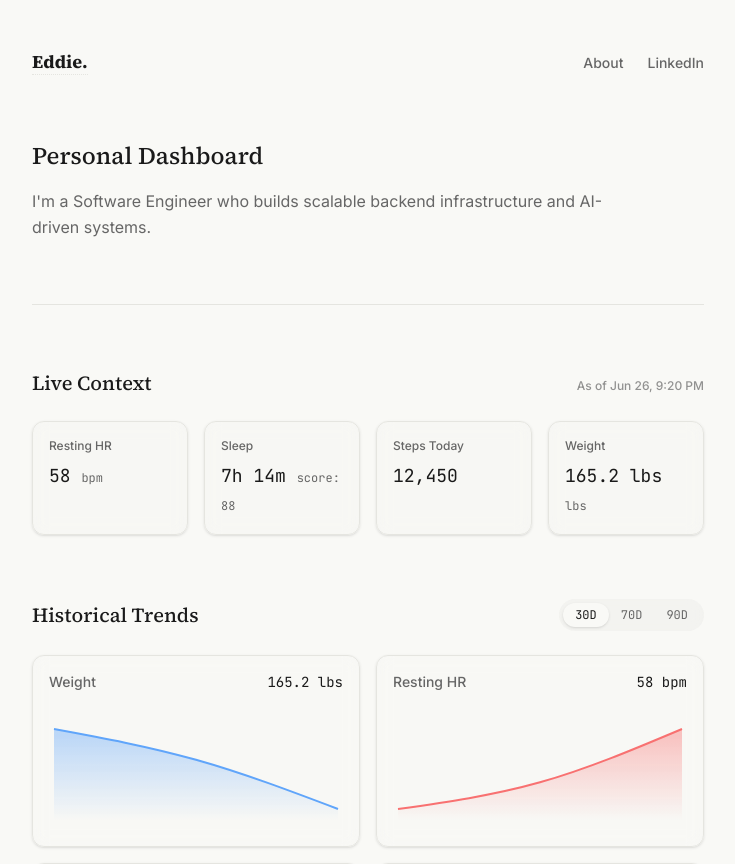
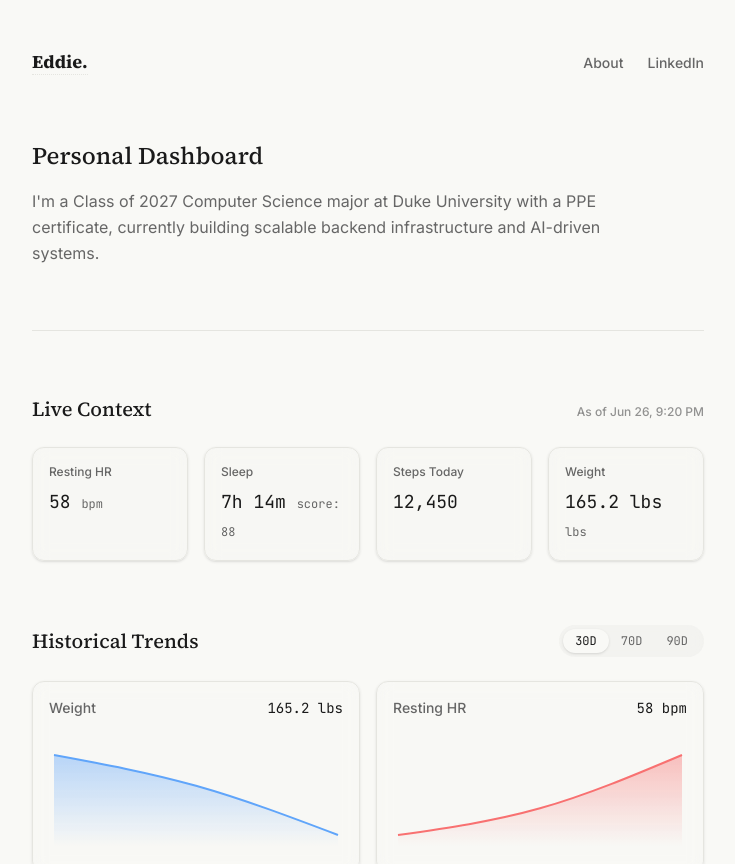
Before and after one commit to eddwz/personal-site, a Next.js app: page / in a window 1280 px wide. Shown: the top 864 px of the page, without its empty margins (272-1007 px from the left). Built offline with nearby package versions, Linux system fonts and the light colour scheme.

Commit message:
content: add duke cs and ppe certificate to bio

```diff
--- a/src/app/page.tsx
+++ b/src/app/page.tsx
@@ -100,7 +100,7 @@ export default function Home() {
       <section className="space-y-4">
         <h1 className="font-serif text-2xl font-medium text-ink">Personal Dashboard</h1>
         <p className="text-ink-soft leading-relaxed max-w-[60ch]">
-          I'm a Software Engineer who builds scalable backend infrastructure and AI-driven systems.
+          I'm a Class of 2027 Computer Science major at Duke University with a PPE certificate, currently building scalable backend infrastructure and AI-driven systems.
         </p>
       </section>
 
```
